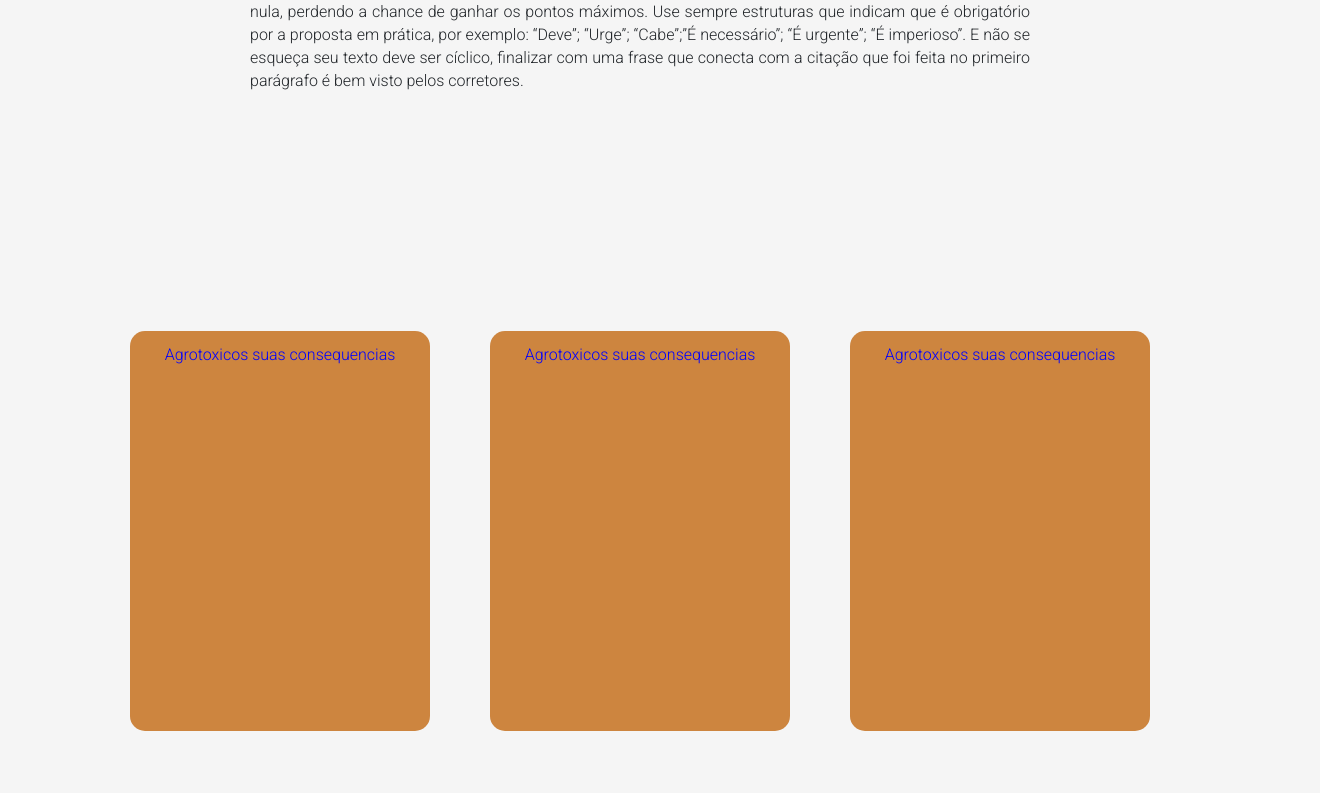
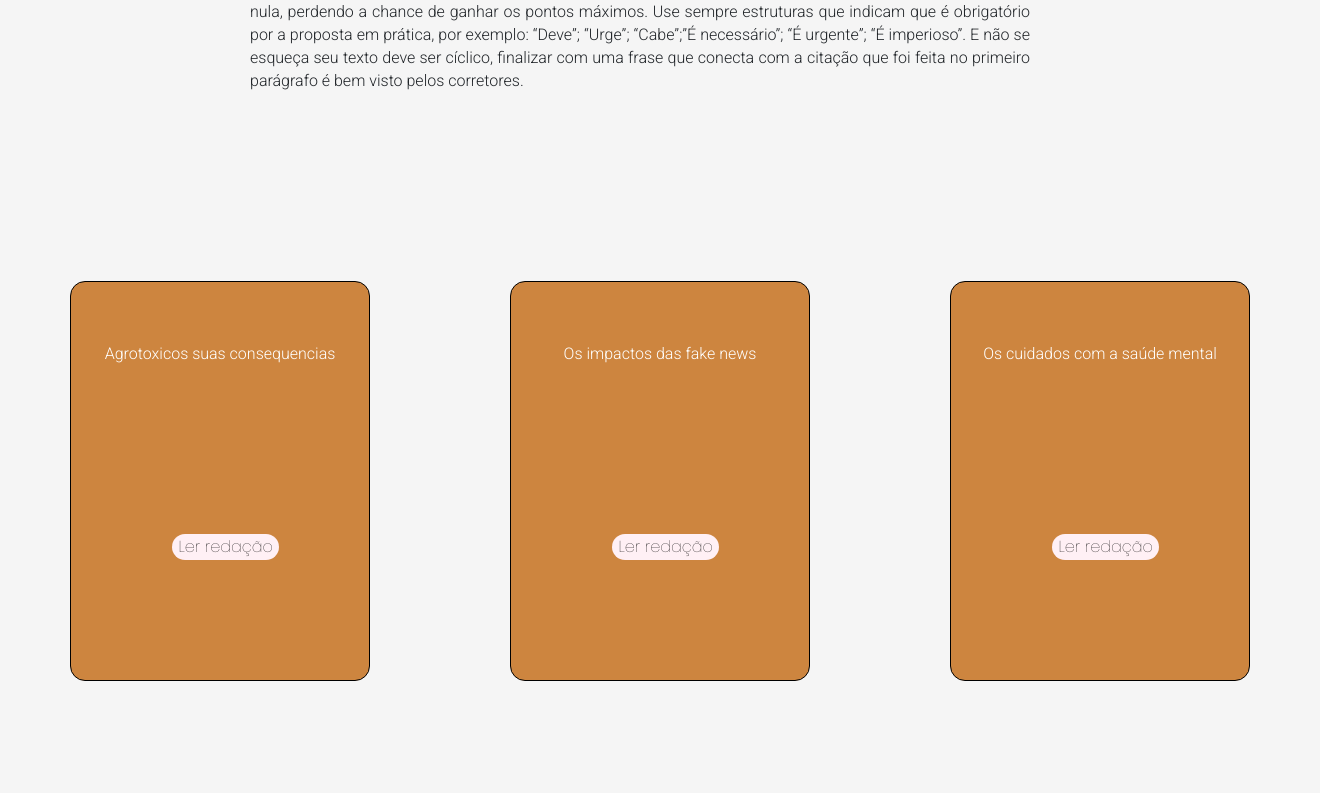
Before and after one commit to eesr05/RandomQuotes, a React (Create React App) app: page / in a window 1280 px wide. Shown: the part 2607-3400 px from the top of the page, 1320 px wide, since content can reach past the window. Built offline with nearby package versions, Linux system fonts and the light colour scheme.

Commit message:
Adicionando modal

```diff
--- a/package.json
+++ b/package.json
@@ -3,6 +3,7 @@
   "version": "0.1.0",
   "private": true,
   "dependencies": {
+    "@material-ui/core": "^4.11.0",
     "@testing-library/jest-dom": "^4.2.4",
     "@testing-library/react": "^9.3.2",
     "@testing-library/user-event": "^7.1.2",
--- a/src/components/Cardes/Cardes.js
+++ b/src/components/Cardes/Cardes.js
@@ -1,20 +1,53 @@
 import React from 'react'
+import Modal from  './modal'
 import "./styles.css"
 import redacao from './Texts'
 
 
 const id = redacao.id
+
+;
 class Cardes extends React.Component {
+  // handleClick = () => {
+  //  return(
+  //     window.alert('Foi')
+  //  )
+  // }{this.handleClick}
+
+
+  constructor(props) {
+    super(props)
+    this.state = {
+    	render: false
+    }
+    this.alertHi = this.alertHi.bind(this);
+  }
+
+  alertHi() {
+  	this.setState({render: !this.state.render});
+  }
+
+
 
   render(){
+
     return (
       <div className="cards">
-      <div className="maindiv" >
-       <p key={id}>{this.props.title}</p>
-       <p></p>
-       </div>
-      <div className="maindiv " > <p key={id}>{this.props.title}</p>  </div>
-      <div className="maindiv " > <p key={id}>{this.props.title}</p>  </div>
+        <div className="maindiv" >
+          {redacao.map((coisas) => {
+              return(<div>
+
+                <div className="maindiv-2" >
+                    <p key={id}>{coisas.title}</p>
+                   {/* <button type="submit" onClick={this.alertHi} className="btn-ler">Ler Redação</button> */}
+                    {this.state.render && <div className=""><p></p></div>}
+                    <Modal />
+                </div>
+              </div>)
+            })}
+
+        </div>
+
       </div>
 
     )
--- /dev/null
+++ b/src/components/Cardes/modal.js
@@ -0,0 +1,83 @@
+import React from "react";
+import { makeStyles } from "@material-ui/core/styles";
+import Modal from "@material-ui/core/Modal";
+import redacao from './Texts'
+import "./styles.css"
+// function rand() {
+//   return Math.round(Math.random() * 20) - 10;
+// }
+
+// function getModalStyle() {
+//   const top = 50 + rand();
+//   const left = 50 + rand();
+
+//   return {
+//     top: `${top}%`,
+//     left: `${left}%`,
+//     transform: `translate(-${top}%, -${left}%)`
+//   };
+// }
+const id = redacao.id
+const useStyles = makeStyles((theme) => ({
+  paper: {
+    position: "absolute",
+    width: 400,
+    backgroundColor: theme.palette.background.paper,
+    border: "2px solid #000",
+    boxShadow: theme.shadows[5],
+    padding: theme.spacing(2, 4, 3)
+  }
+}));
+
+export default function SimpleModal() {
+
+
+
+  const classes = useStyles();
+  // getModalStyle is not a pure function, we roll the style only on the first render
+  // const [modalStyle] = React.useState(getModalStyle);
+  const [open, setOpen] = React.useState(false);
+
+  const handleOpen = () => {
+    setOpen(true);
+  };
+
+  const handleClose = () => {
+    setOpen(false);
+  };
+
+  const body = (
+    <div  className={classes.paper}>
+      {redacao.map((coisas) => {
+              return(
+                <div>
+                  <div className="" >
+                      <p key={id}>{coisas.id}</p>
+                    {/* <button type="submit" onClick={this.alertHi} className="btn-ler">Ler Redação</button> */}
+                      {/* {this.state.render && <div className=""><p></p></div>} */}
+
+                  </div>
+              </div>)
+            })}
+      <SimpleModal />
+    </div>
+  )
+
+
+  return (
+    <div>
+      <button type="button" className="btn-ler" onClick={handleOpen}>
+        Ler redação
+      </button>
+
+      <Modal
+        open={open}
+        onClose={handleClose}
+        aria-labelledby="simple-modal-title"
+        aria-describedby="simple-modal-description"
+      >
+        {body}
+      </Modal>
+    </div>
+  );
+}
--- a/src/components/Cardes/styles.css
+++ b/src/components/Cardes/styles.css
@@ -1,23 +1,50 @@
 .cards{
-  display: flex;
-  justify-content: center;
+  display: grid;
+  width: 100%;
+  height: 970px;
+}
 
+.maindiv{
+  margin-bottom: 10px;
+  width: 300px;
+  height: 250px;
+  display: grid;
+  grid-template-columns:repeat(3, 2fr);
 }
-.maindiv{
 
-  margin: 200px 30px;
+.maindiv-2{
+  border: 1px solid black;
+  margin: 150px 70px ;
+  margin-bottom: 0;
   border-radius: 15px;
-  background: peru;
+  background:#CD853F;
   width: 300px;
   height: 400px;
-
-  display: flex;
-  align-items: center;
-  flex-direction: column;
+  align-self: center;
 }
 
+.maindiv p {
+  color: #fff;
+  text-align: center;
+  position: relative;
+  top: 15% !important;
+}
 
-.maindiv p {
-  color: blue;
-  margin-top: 12px;
+.btn-ler{
+  position: relative;
+
+  left:30%;
+  bottom: -200px;
+
+  margin: 12px;
+  border: none;
+  border-radius: 15px;
+  background-color: lavenderblush;
 }
+
+/* .ler{
+  width: 300px;
+  height: 400px;
+ display:none;
+
+} */
--- a/src/footer/footer.css
+++ b/src/components/footer/footer.css
@@ -1,6 +1,6 @@
 .footer{
     width:100%;
-    height: 140px;
+    height: 150px;
     margin-top: 300px;
     background-color: #F25922;
     position: relative;
@@ -10,10 +10,10 @@
     padding-top: 13px;
 }
 .copyright{
-  font-size: 12px;
-margin-top: 65px;
-text-align: center;
-color: white;
+    font-size: 12px;
+    margin-top: 65px;
+    text-align: center;
+    color: white;
 }
 a{
     text-decoration: none;
```
Also changed, not shown: src/App.js (+5 -2 lines), src/components/Cardes/Texts.js, src/components/footer/Footer.js (renamed from src/footer/Footer.js), 1 other file (tests, documents, lock files or other folders).
